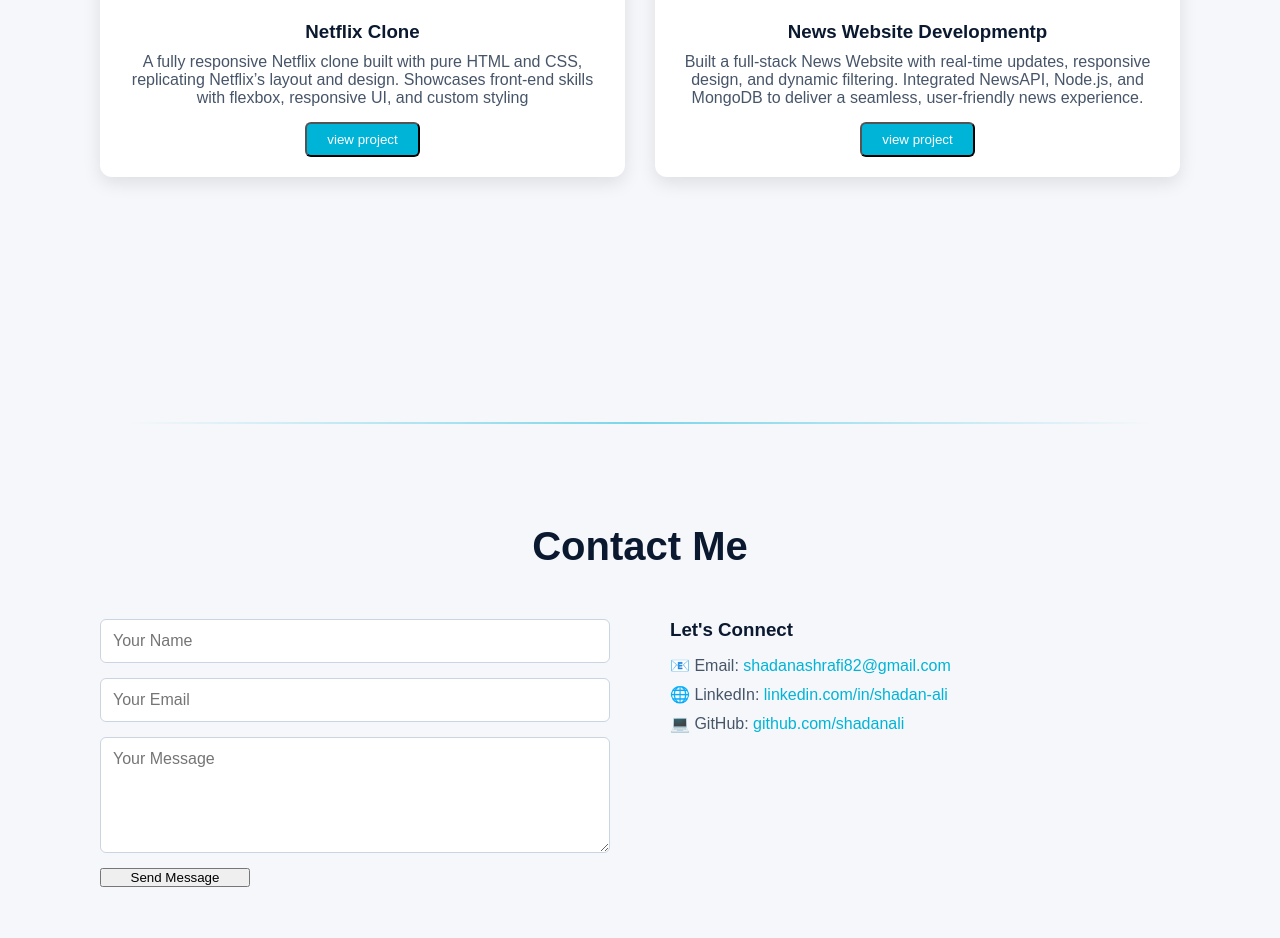
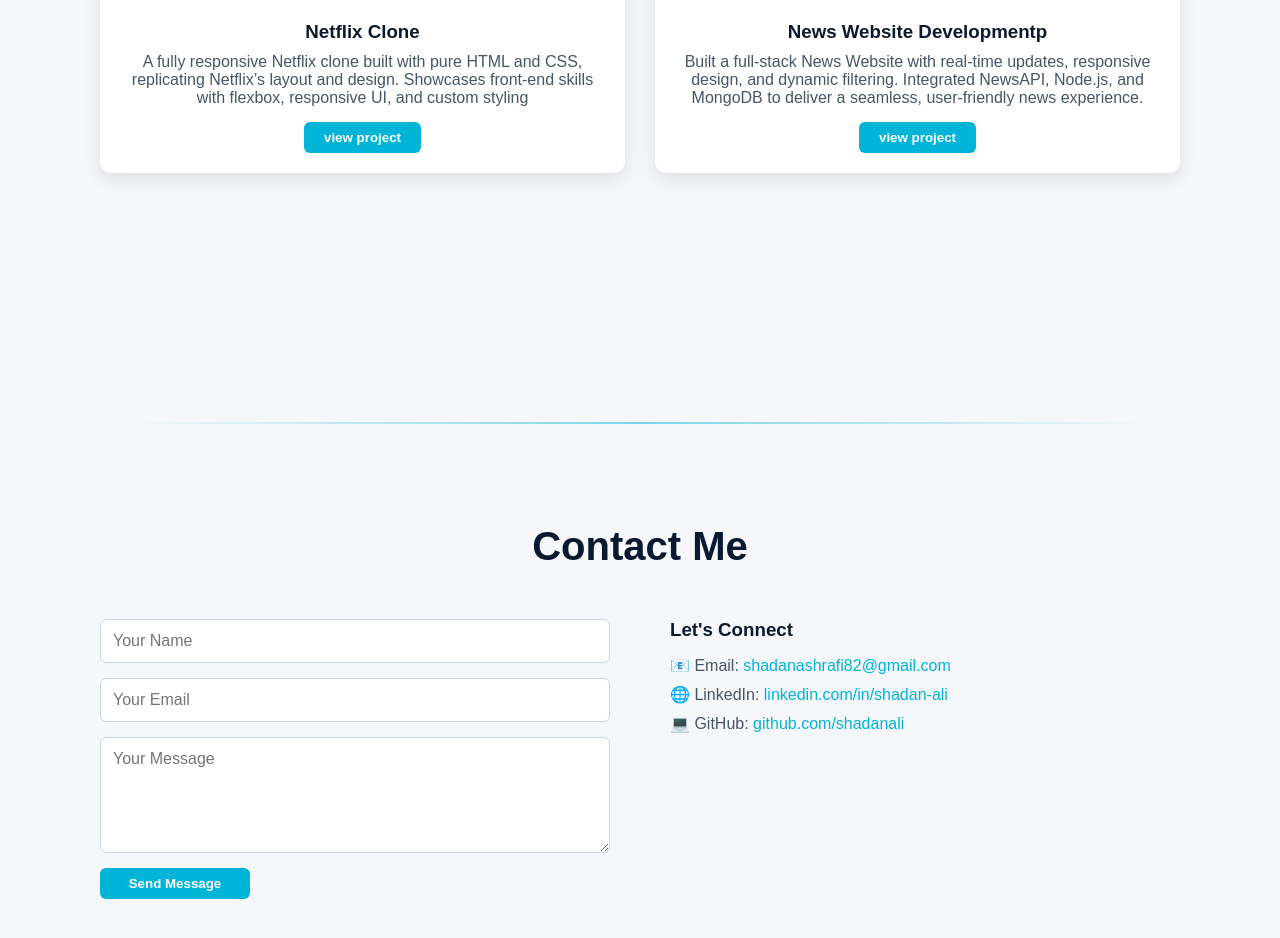
Before and after one commit to Shadan0786/Portfolio_Website, a plain HTML site: page index.html in a window 1280 px wide. Shown: the part 1982-2920 px from the top of the page. Drawn offline with Linux system fonts and the light colour scheme.

Commit message:
Update style.css

```diff
--- a/style.css
+++ b/style.css
@@ -253,6 +253,8 @@ body {
     border-radius: 6px;
     text-decoration: none;
     transition: 0.3s;
+    border: none;
+    font-weight: bold;
 }
 
 .project-info .btn:hover {
@@ -326,6 +328,23 @@ body {
 .contact-info a:hover {
     text-decoration: underline;
 }
+
+.submitbtn {
+    background: #00b4d8;
+    color: #fff;
+    padding: 8px 20px;
+    border-radius: 6px;
+    text-decoration: none;
+    transition: 0.3s;
+    border: none;
+    font-weight: bold;
+}
+
+.project-info .btn:hover {
+    background: #0096c7;
+}
+
+
 
 .footer {
     background: #111;
```
